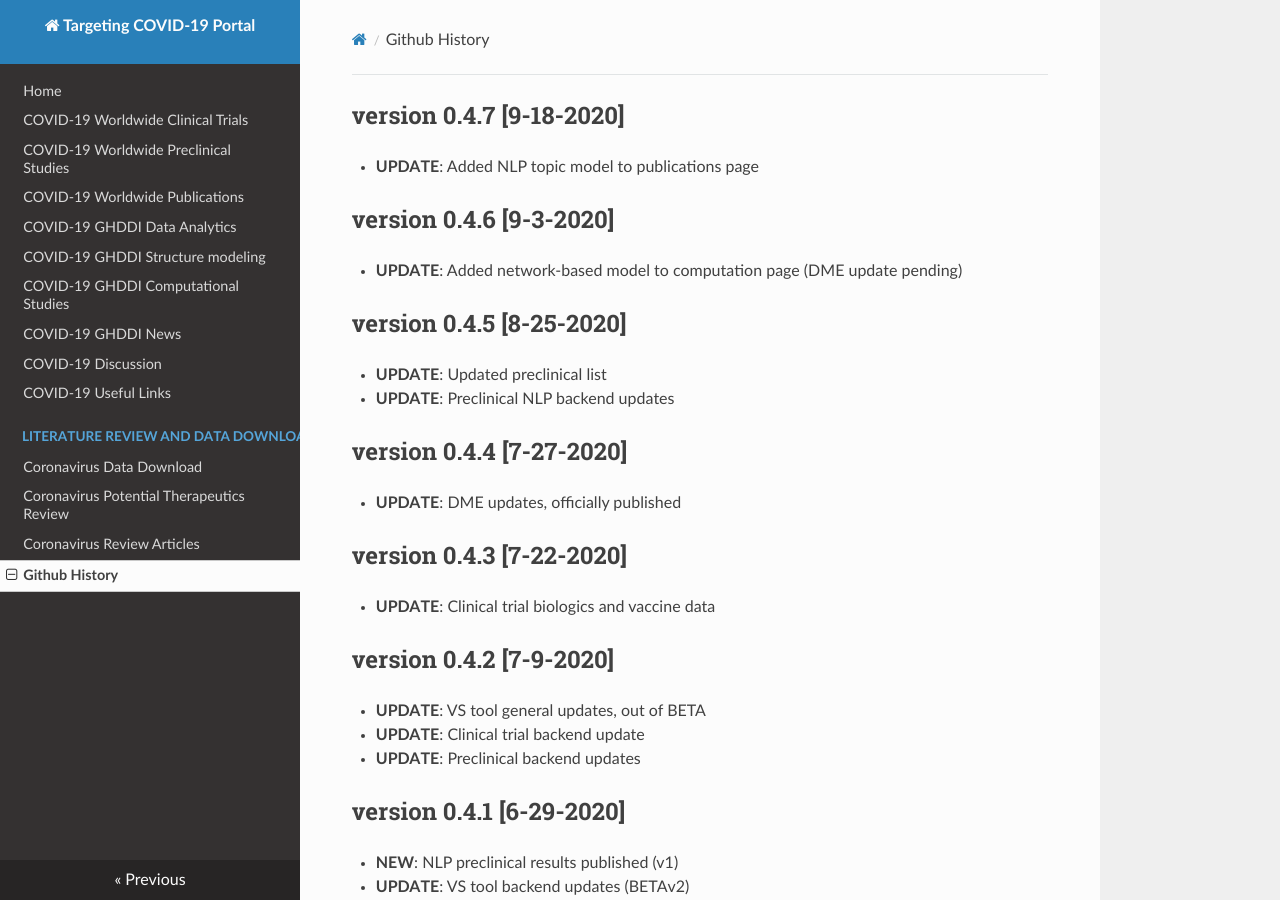
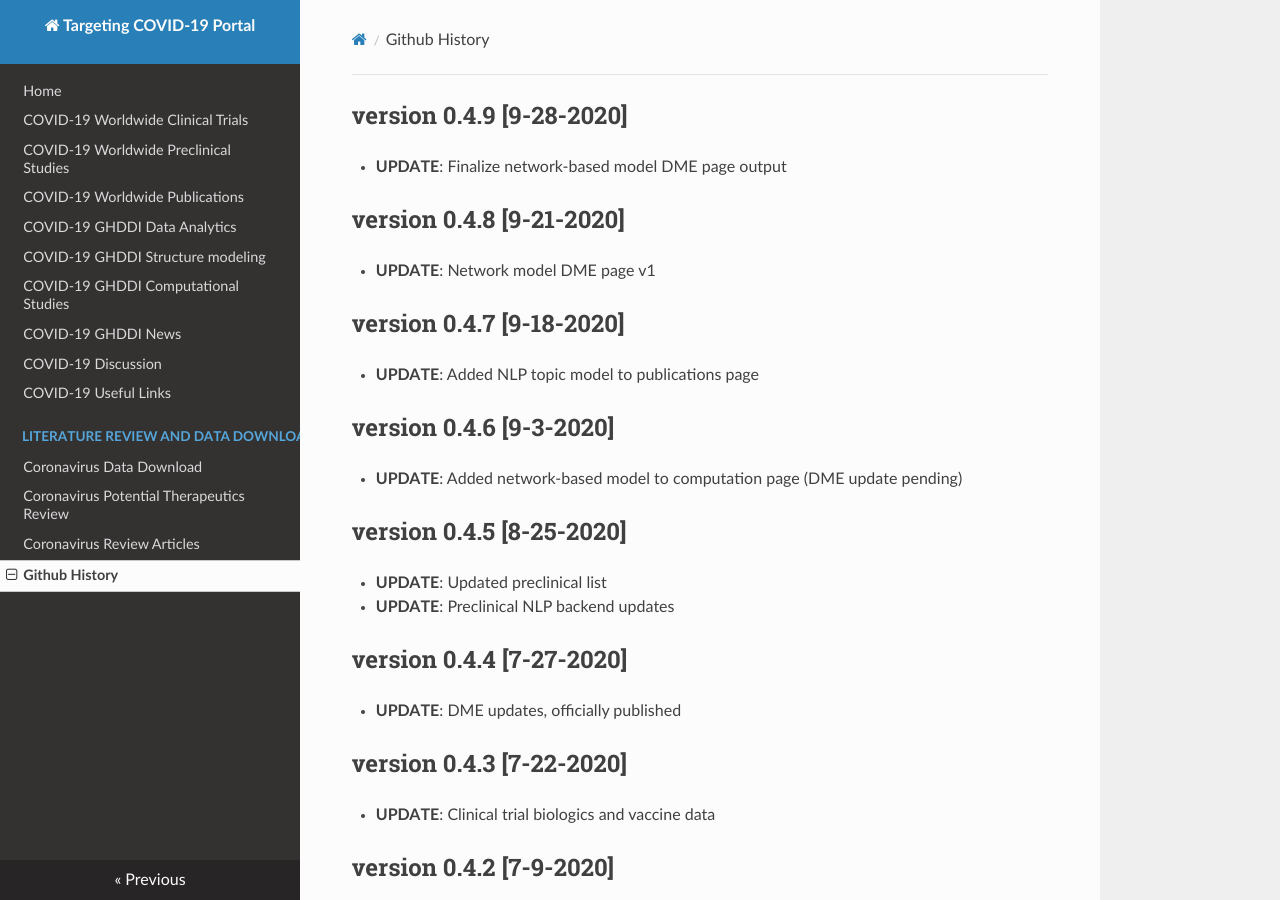
Before and after one commit to GHDDI-AILab/Targeting2019-nCoV, an MkDocs documentation site: the page built from docs/history.md, in a window 1280 px wide and 900 px high. Built offline with MkDocs 1.6.1, drawn with Linux system fonts in a browser that asks for light colours; nearby versions of some CDN libraries.

Commit message:
dme updates

```diff
--- a/docs/history.md
+++ b/docs/history.md
@@ -1,3 +1,9 @@
+## version 0.4.9 [9-28-2020]
+* **UPDATE**: Finalize network-based model DME page output
+
+## version 0.4.8 [9-21-2020]
+* **UPDATE**: Network model DME page v1
+
 ## version 0.4.7 [9-18-2020]
 * **UPDATE**: Added NLP topic model to publications page
 
```
